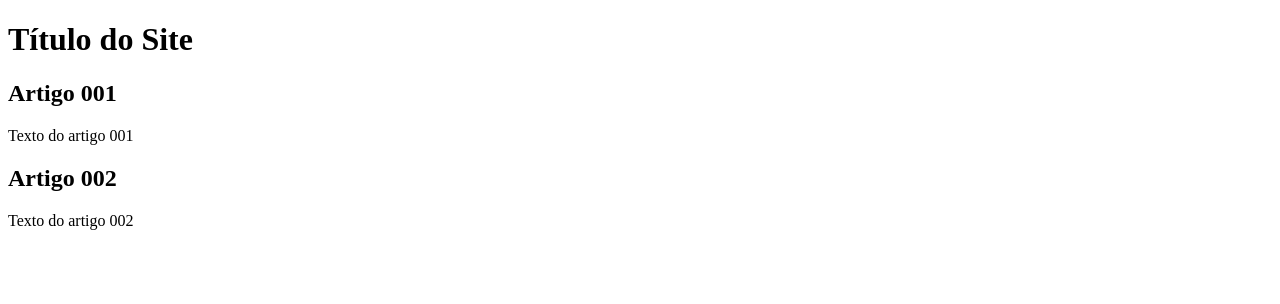
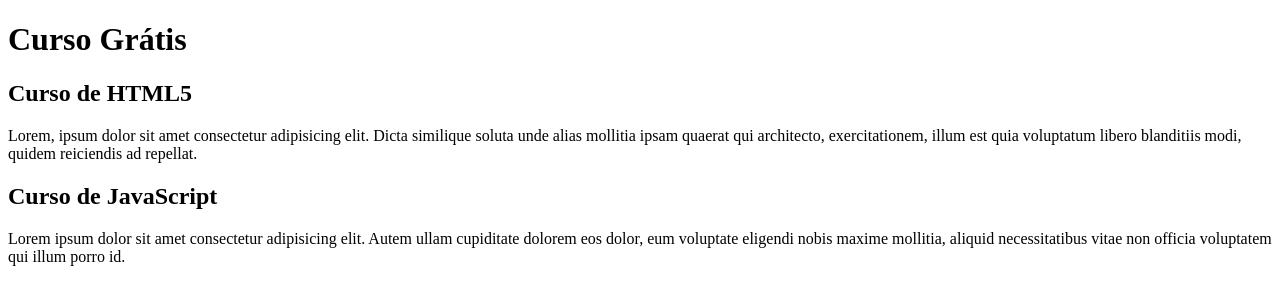
Before and after one commit to artifice83/projeto-site, a plain HTML site: page index.html in a window 1280 px wide. Drawn offline with Linux system fonts and the light colour scheme.

Commit message:
Update index.html
Comecei a escrever o conteúdo

```diff
--- a/index.html
+++ b/index.html
@@ -8,15 +8,15 @@
 <body>
     <main>
         <header>
-            <h1>Título do Site</h1>
+            <h1>Curso Grátis</h1>
         </header>
         <article>
-            <h2>Artigo 001</h2>
-            <p>Texto do artigo 001</p>
+            <h2>Curso de HTML5</h2>
+            <p>Lorem, ipsum dolor sit amet consectetur adipisicing elit. Dicta similique soluta unde alias mollitia ipsam quaerat qui architecto, exercitationem, illum est quia voluptatum libero blanditiis modi, quidem reiciendis ad repellat.</p>
         </article>
         <article>
-            <h2>Artigo 002</h2>
-            <p>Texto do artigo 002</p>
+            <h2>Curso de JavaScript</h2>
+            <p>Lorem ipsum dolor sit amet consectetur adipisicing elit. Autem ullam cupiditate dolorem eos dolor, eum voluptate eligendi nobis maxime mollitia, aliquid necessitatibus vitae non officia voluptatem qui illum porro id.</p>
         </article>
     </main>
 </body>
```
